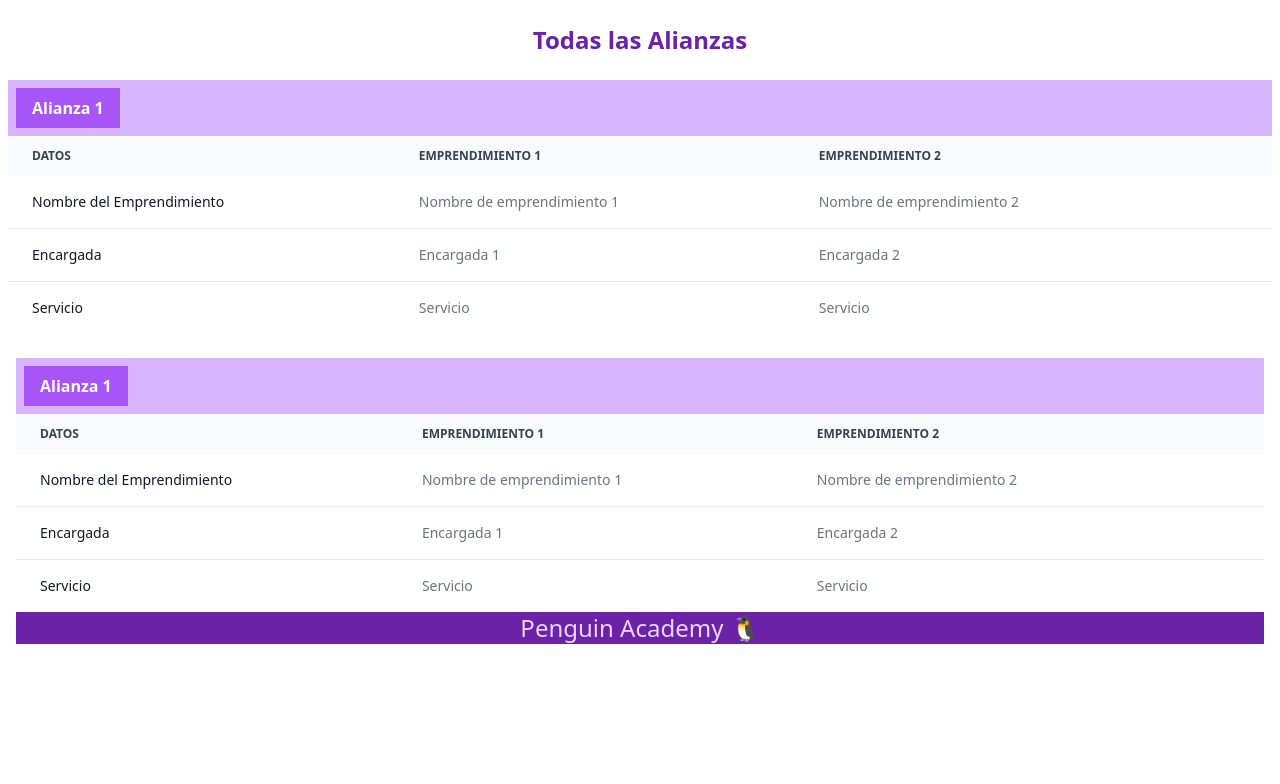
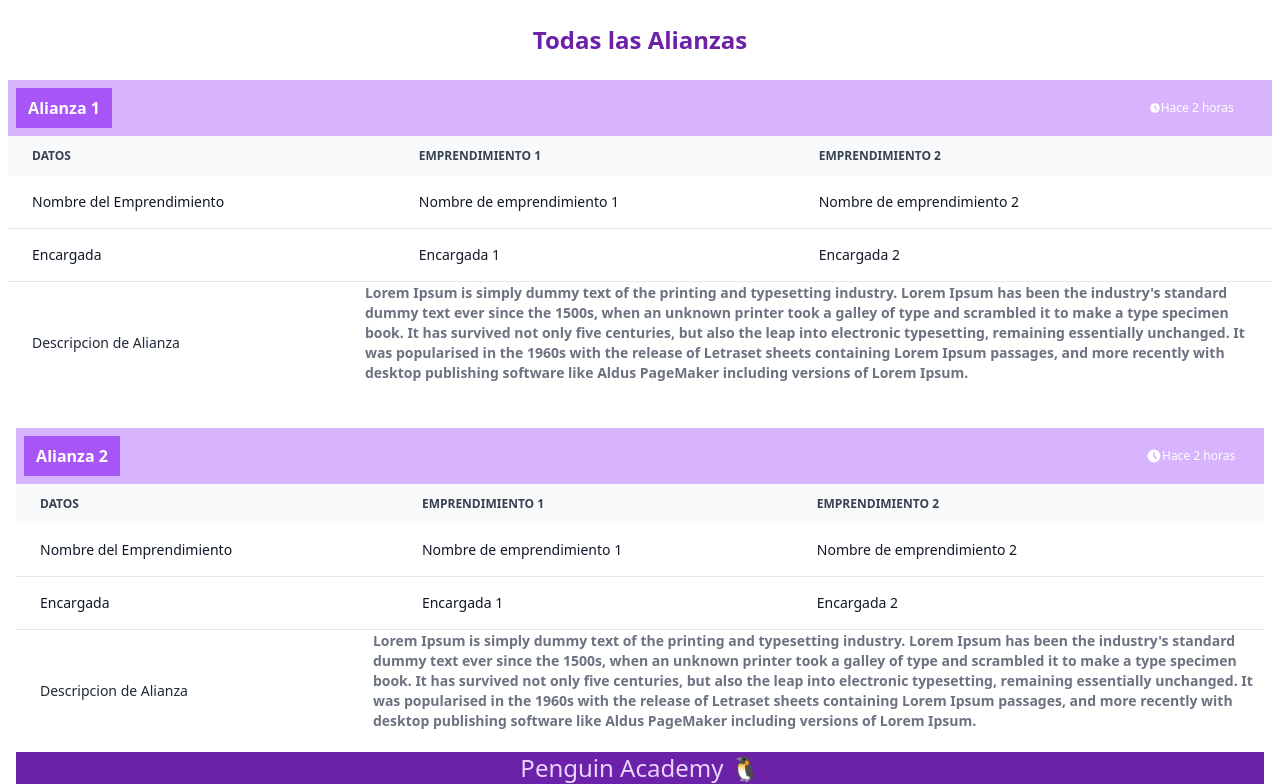
Before and after one commit to mellim8/slytherin, a Flask app: page /alianzas in a window 1280 px wide. Shown: the part 99-883 px from the top of the page. Before the commit the page ends 743 px from the top, so only its background shows below. Run offline with Flask 2, Linux system fonts and the light colour scheme; lists and menus that the app fills with data are empty; some libraries are stand-ins or nearby versions.

Commit message:
Modificando la pagina de alianzas

```diff
--- a/templates/Alianzas.html
+++ b/templates/Alianzas.html
@@ -39,10 +39,15 @@
   <body
   ><h1 class="text-center text-purple-800 pt-6 text-2xl text-center ">
     <b> Todas las Alianzas </b>
-  <form class="pt-6 px-2 w-32 min-w-full text-center " >
-      <div  >
-        <div class="flex flex-row bg-purple-300 ">
-        <div class="text-white text-center bg-purple-500 px-4 py-2 m-2 content-start text-base "> <b>Alianza 1 </b> </div>
+  <form class="pt-6 px-2 text-center" >
+      <div>
+        <div class="flex flex-row bg-purple-300 grid grid-cols-3 ">
+          <div class="w-24 text-white text-center bg-purple-500 px-2 py-2 m-2 content-start text-base "> <b>Alianza 1 </b> </div>
+          <p></p>
+          <span class="bg-purple-300 text-white text-xs font-medium inline-flex items-center px-2.5 py-0.5 rounded dark:bg-purple-700 dark:text-white ml-72 ">
+            <svg aria-hidden="true" class="w-3 h-3" fill="currentColor" viewBox="0 0 20 20" xmlns="http://www.w3.org/2000/svg"><path fill-rule="evenodd" d="M10 18a8 8 0 100-16 8 8 0 000 16zm1-12a1 1 0 10-2 0v4a1 1 0 00.293.707l2.828 2.829a1 1 0 101.415-1.415L11 9.586V6z" clip-rule="evenodd"></path></svg>
+            Hace 2 horas
+        </span>
         </div>
         <div class="overflow-x-auto relative">
           <table class="w-full text-sm text-left text-gray-500 dark:text-gray-400">
@@ -65,10 +70,10 @@
                       <th scope="row" class="py-4 px-6 font-medium text-gray-900 whitespace-nowrap dark:text-white">
                           Nombre del Emprendimiento
                       </th>
-                      <td class="py-4 px-6">
+                      <td class="py-4 px-6 text-gray-900">
                           Nombre de emprendimiento 1
                       </td>
-                      <td class="py-4 px-6">
+                      <td class="py-4 px-6 text-gray-900">
                         Nombre de emprendimiento 2
                       </td>
                     </td>
@@ -77,32 +82,39 @@
                       <th scope="row" class="py-4 px-6 font-medium text-gray-900 whitespace-nowrap dark:text-white">
                           Encargada
                       </th>
-                      <td class="py-4 px-6">
+                      <td class="py-4 px-6 text-gray-900">
                           Encargada 1
                       </td>
-                      <td class="py-4 px-6">
+                      <td class="py-4 px-6 text-gray-900">
                           Encargada 2
                       </td>
                   </tr>
-                  <tr class="bg-white dark:bg-gray-800">
-                      <th scope="row" class="py-4 px-6 font-medium text-gray-900 whitespace-nowrap dark:text-white">
-                          Servicio
+              </tbody>
+              <table class="w-full text-sm text-left text-gray-500  ">
+                <tbody>
+                  <tr class="bg-white dark:bg-gray-800  ">
+                    <th scope="row" class="py-4 px-6 font-medium text-gray-800 whitespace-nowrap dark:text-white">
+                        Descripcion de Alianza
                     </th>
-                      <td class="py-4 px-6">
-                          Servicio
-                      </td>
-                      <td class="py-4 px-6">
-                          Servicio
+                    <td scope="row" class="py-12 px-20 text-gray-900">
+                        <th>Lorem Ipsum is simply dummy text of the printing and typesetting industry. Lorem Ipsum has been the industry's standard dummy text ever since the 1500s, when an unknown printer took a galley of type and scrambled it to make a type specimen book. It has survived not only five centuries, but also the leap into electronic typesetting, remaining essentially unchanged. It was popularised in the 1960s with the release of Letraset sheets containing Lorem Ipsum passages, and more recently with desktop publishing software like Aldus PageMaker including versions of Lorem Ipsum.<br><br></th>
                     </td>
                 </tr>
                 </tbody>
               </table>
+          </table>
 
   </form>
-  <form class="pt-6 px-2 w-32 min-w-full text-center " >
-    <div  >
-      <div class="flex flex-row bg-purple-300 ">
-      <div class="text-white text-center bg-purple-500 px-4 py-2 m-2 content-start text-base "> <b>Alianza 1 </b> </div>
+
+  <form class="pt-6 px-2 text-center" >
+    <div>
+      <div class="flex flex-row bg-purple-300 grid grid-cols-3 ">
+        <div class="w-24 text-white text-center bg-purple-500 px-2 py-2 m-2 content-start text-base "> <b>Alianza 2 </b> </div>
+        <p></p>
+        <span class="bg-purple-300 text-white text-xs font-medium inline-flex items-center px-2.5 py-0.5 rounded dark:bg-purple-700 dark:text-white ml-72 ">
+          <svg aria-hidden="true" class="w-4 h-4" fill="currentColor" viewBox="0 0 20 20" xmlns="http://www.w3.org/2000/svg"><path fill-rule="evenodd" d="M10 18a8 8 0 100-16 8 8 0 000 16zm1-12a1 1 0 10-2 0v4a1 1 0 00.293.707l2.828 2.829a1 1 0 101.415-1.415L11 9.586V6z" clip-rule="evenodd"></path></svg>
+          Hace 2 horas
+      </span>
       </div>
       <div class="overflow-x-auto relative">
         <table class="w-full text-sm text-left text-gray-500 dark:text-gray-400">
@@ -125,10 +137,10 @@
                     <th scope="row" class="py-4 px-6 font-medium text-gray-900 whitespace-nowrap dark:text-white">
                         Nombre del Emprendimiento
                     </th>
-                    <td class="py-4 px-6">
+                    <td class="py-4 px-6 text-gray-900">
                         Nombre de emprendimiento 1
                     </td>
-                    <td class="py-4 px-6">
+                    <td class="py-4 px-6 text-gray-900">
                       Nombre de emprendimiento 2
                     </td>
                   </td>
@@ -137,29 +149,29 @@
                     <th scope="row" class="py-4 px-6 font-medium text-gray-900 whitespace-nowrap dark:text-white">
                         Encargada
                     </th>
-                    <td class="py-4 px-6">
+                    <td class="py-4 px-6 text-gray-900">
                         Encargada 1
                     </td>
-                    <td class="py-4 px-6">
+                    <td class="py-4 px-6 text-gray-900">
                         Encargada 2
                     </td>
                 </tr>
-                <tr class="bg-white dark:bg-gray-800">
-                    <th scope="row" class="py-4 px-6 font-medium text-gray-900 whitespace-nowrap dark:text-white">
-                        Servicio
+            </tbody>
+            <table class="w-full text-sm text-left text-gray-500  ">
+              <tbody>
+                <tr class="bg-white dark:bg-gray-800  ">
+                  <th scope="row" class="py-4 px-6 font-medium text-gray-800 whitespace-nowrap dark:text-white">
+                      Descripcion de Alianza
                   </th>
-                    <td class="py-4 px-6">
-                        Servicio
-                    </td>
-                    <td class="py-4 px-6">
-                        Servicio
+                  <td scope="row" class="py-12 px-20 text-gray-900">
+                      <th>Lorem Ipsum is simply dummy text of the printing and typesetting industry. Lorem Ipsum has been the industry's standard dummy text ever since the 1500s, when an unknown printer took a galley of type and scrambled it to make a type specimen book. It has survived not only five centuries, but also the leap into electronic typesetting, remaining essentially unchanged. It was popularised in the 1960s with the release of Letraset sheets containing Lorem Ipsum passages, and more recently with desktop publishing software like Aldus PageMaker including versions of Lorem Ipsum.<br><br></th>
                   </td>
               </tr>
               </tbody>
             </table>
+        </table>
 
 </form>
-
   </body>
   <footer class="bg-purple-800 grid grid-cols-3">
     <p></p>
```
Lines whose indentation alone changed are shown as unchanged.
